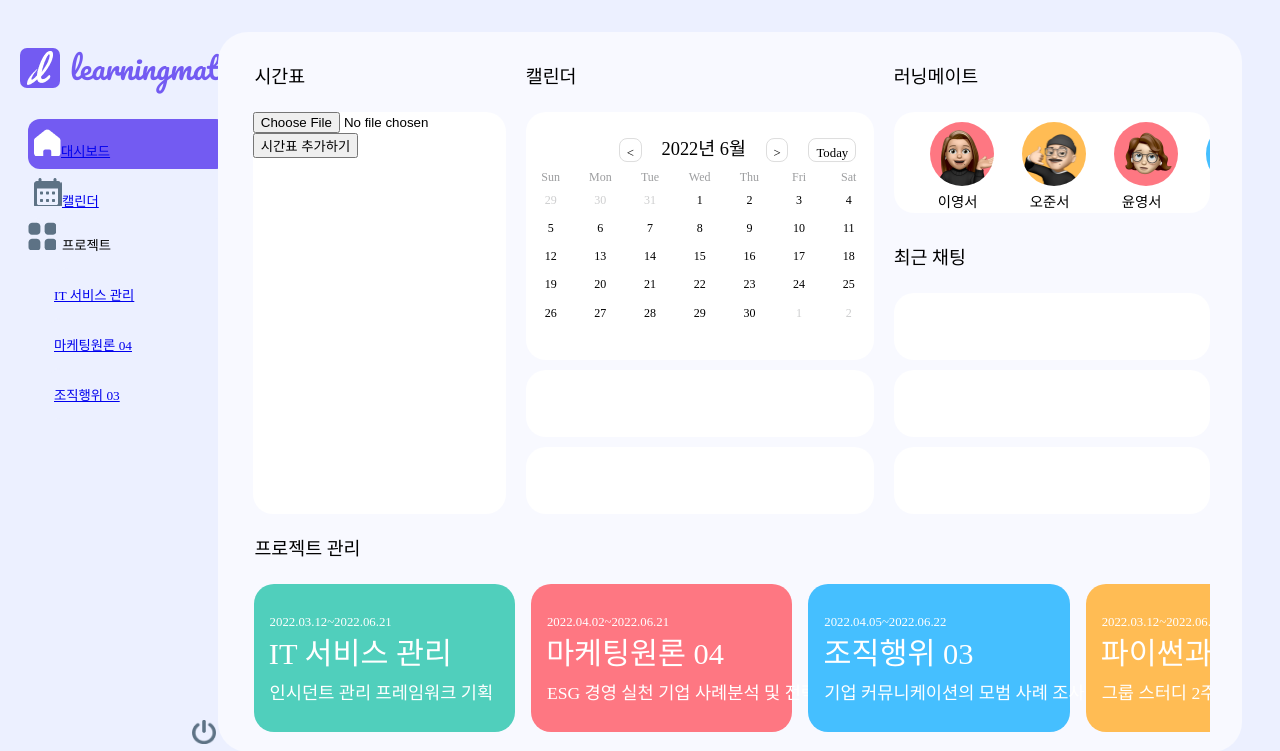
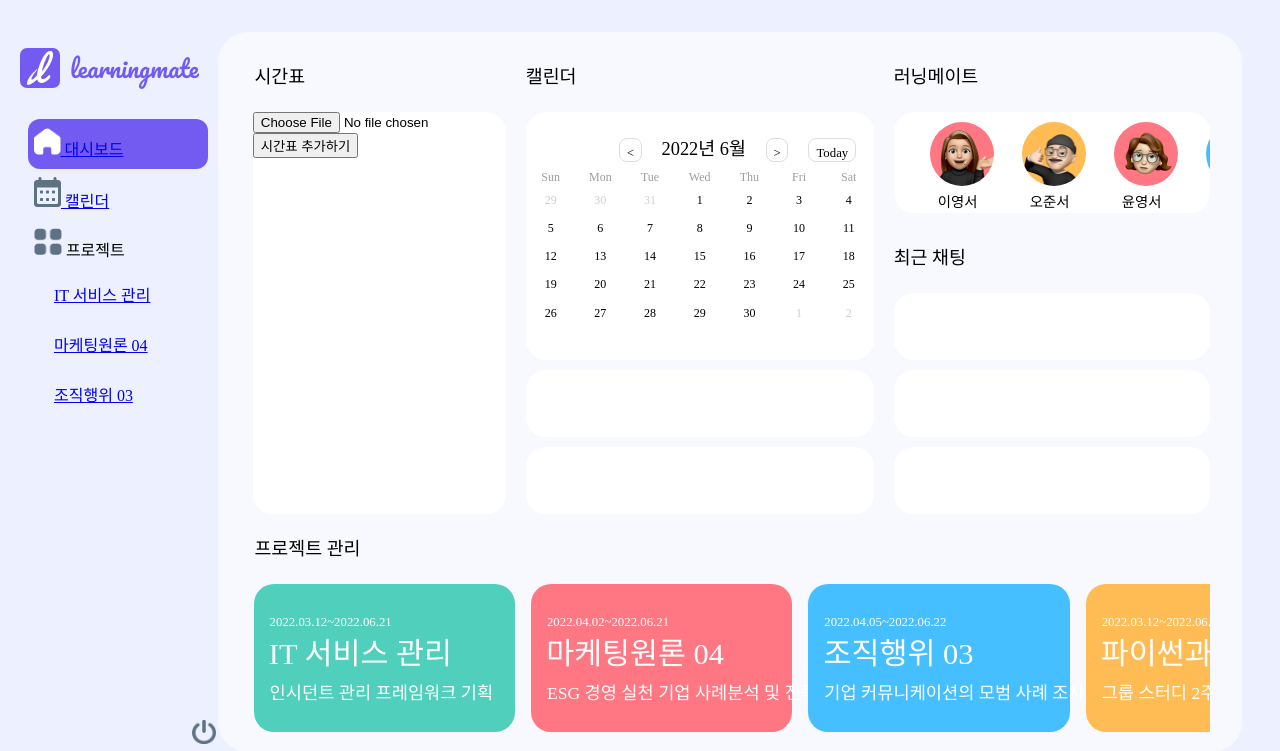
Before and after one commit to LikeLion-at-DGU/Runningmate, a Django app: page /mainpage in a window 1280 px wide. Shown: the top 751 px of the page. Run offline with Django 4.2, Linux system fonts and the light colour scheme; some web fonts are replaced.

Commit message:
navbar 폰트 수정 및 정렬 1차

```diff
--- a/runningmate/runningmate/static/css/style.css
+++ b/runningmate/runningmate/static/css/style.css
@@ -584,7 +584,7 @@ span{
     font-family: 'Pacifico';
     font-style: normal;
     font-weight: 400;
-    font-size: 30px;
+    font-size: 24px;
     line-height: 70px;
     display: flex;
     align-items: center;
@@ -595,7 +595,8 @@ span{
 
 .wrap button {
     font-family: 'AppleSDGothicNeoB';
-    width: 200px;
+    font-size: 16px;
+    width: 180px;
     height: 50px;
     border-radius: 12px;
     background-color: #ECF0FF;
@@ -603,9 +604,11 @@ span{
     border: none;
 }
 
+
+
 #home {
     background: #735BF2;
-    color: white;
+    color: black;
 }
 
 .dropdown-content {
@@ -614,21 +617,19 @@ span{
 
 .home_img {
     display: inline-block;
-    width: 27px;
-    height: 27px;
-    background-image: url(../images/home.png);
+    width: 26.5px;
+    height: 27.9px;
+
 }
 
 .calender_img {
     display: inline-block;
-    width: 28px;
-    height: 28px;
-    background-image: url(../images/date_range.png);
+    width: 27px;
+    height: 30px;
 }
 
 .project_img {
     display: inline-block;
-    width: 28px;
-    height: 28px;
-    background-image: url(../images/Vector.png);
+    width: 27.9px;
+    height: 27.9px;
 }
--- a/runningmate/runningmate/templates/shared/_navbar.html
+++ b/runningmate/runningmate/templates/shared/_navbar.html
@@ -4,13 +4,11 @@
     <div class = "home_logo"><div id = "home_logo"></div>learningmate</div>
 
     <ul class="nav">
-        <li><button class="nav-item" id="home"><div class="home_img"></div><a href="{% url 'mateapp:showmain' %}">대시보드</a></button></li>
-        <li><button class="nav-item" id="nav_calender"><div class="calender_img"></div><a href="{% url 'mateapp:calendar' %}">캘린더</a></button></li>
+        <li><button class="nav-item" id="home"><a href="{% url 'mateapp:showmain' %}"><img src="{% static 'images/home.png' %}" class="home_img" /> 대시보드</a></button></li>
+        <li><button class="nav-item" id="nav_calender"><a href="{% url 'mateapp:calendar' %}"><img src="{% static 'images/date_range.png' %}" class="calender_img" /> 캘린더</a></button></li>
         <li>
             <div class="dropdown">
-                <div class="project_img"></div><button class="dropbtn">프로젝트
-                    <i class="fa fa-caret-down"></i>
-                </button>
+                <button class="dropbtn"><img src="{% static 'images/Vector.png' %}" class="project_img" /> 프로젝트</button>
                 <div class="dropdown-content">
                     <button><li><a href="#">IT 서비스 관리</a></li></button><br>
                     <button><li><a href="#">마케팅원론 04</a></li></button><br>
```
